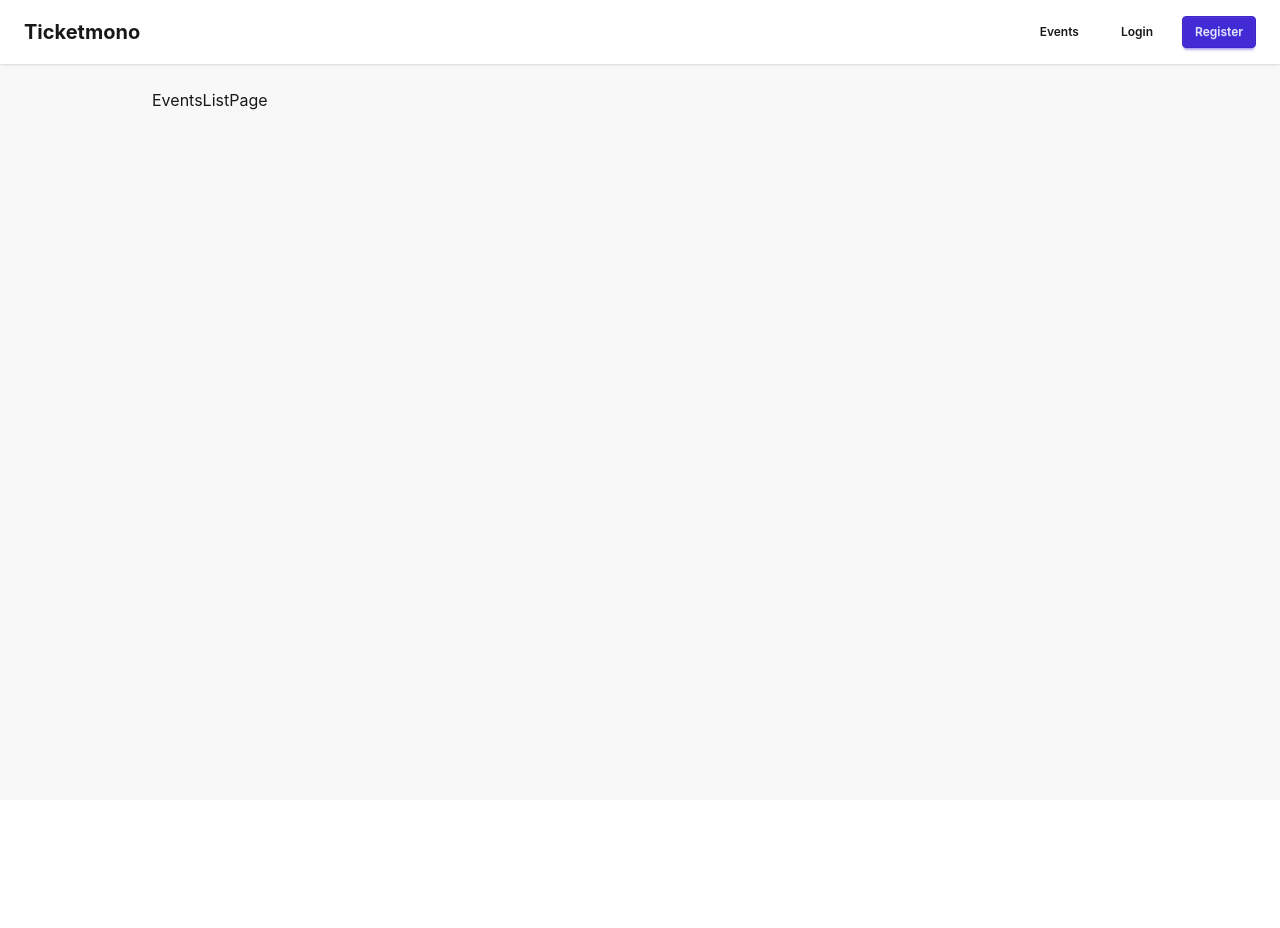
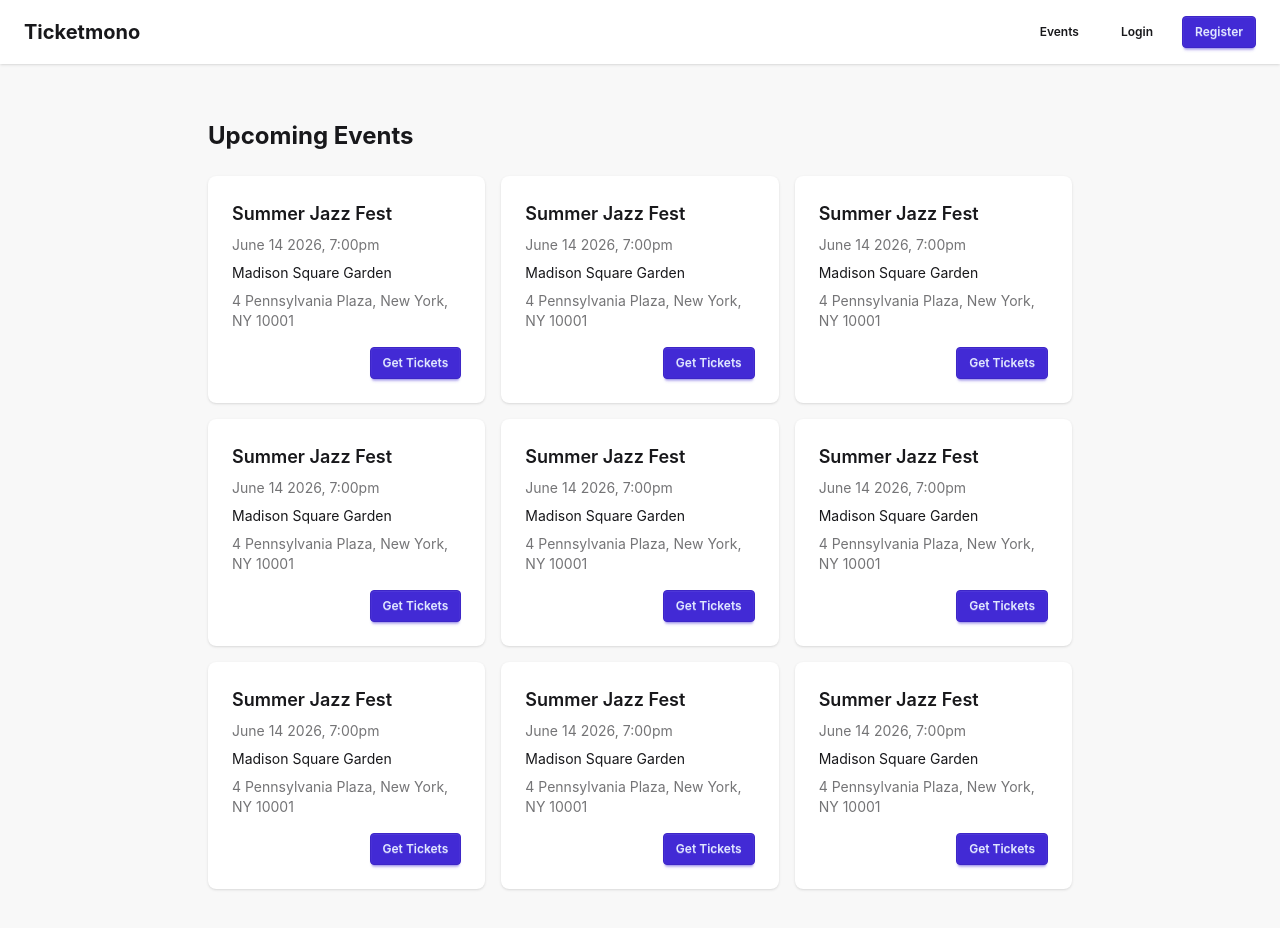
Before and after one commit to NAIT-SDEV2451/SDEV2451-Fall-2026-A01-Instructor-Examples, a React (Vite) app in the folder 8_authentication_and_state_management_start/ticketmono_frontend/: page / in a window 1280 px wide. Shown: the top 928 px of the page. Before the commit the page ends 800 px from the top, so only its background shows below. Built offline with nearby package versions, Linux system fonts and the light colour scheme; no server answers.

Commit message:
class progress pushed

```diff
--- a/8_authentication_and_state_management_start/ticketmono_frontend/src/components/EventCard.jsx
+++ b/8_authentication_and_state_management_start/ticketmono_frontend/src/components/EventCard.jsx
@@ -1,5 +1,5 @@
 // this will be the card for a single event.
-
+// take a look at the docs here! https://daisyui.com/components/card/?lang=en
 export default function EventCard() {
   return <div className="card bg-base-100 shadow">
     <div className="card-body">
@@ -7,7 +7,8 @@ export default function EventCard() {
       <p className="text-sm text-base-content/60">
         June 14 2026, 7:00pm</p>
       <p className="text-sm">Madison Square Garden</p>
-      <p className="text-sm text-base-content/60">4 Pennsylvania Plaza, New York, NY 10001</p>
+      <p className="text-sm text-base-content/60">
+        4 Pennsylvania Plaza, New York, NY 10001</p>
       <div className="card-actions justify-end mt-2">
         <button className="btn btn-primary btn-sm">Get Tickets</button>
       </div>
--- a/8_authentication_and_state_management_start/ticketmono_frontend/src/pages/attendee/EventsListPage.jsx
+++ b/8_authentication_and_state_management_start/ticketmono_frontend/src/pages/attendee/EventsListPage.jsx
@@ -1,7 +1,23 @@
+// let's use our event card here.
+
+import EventCard from "../../components/EventCard"
+
 function EventsListPage() {
   return (
-    <div>
-      <h1>EventsListPage</h1>
+    <div className="max-w-4xl mx-auto px-4 py-8">
+      <h1 className="text-2xl font-bold mb-6">Upcoming Events</h1>
+      <div className="grid grid-cols-1 sm:grid-cols-2 lg:grid-cols-3 gap-4">
+        <EventCard />
+        <EventCard />
+        <EventCard />
+        <EventCard />
+        <EventCard />
+        <EventCard />
+        <EventCard />
+        <EventCard />
+        <EventCard />
+
+      </div>
     </div>
   )
 }
```
